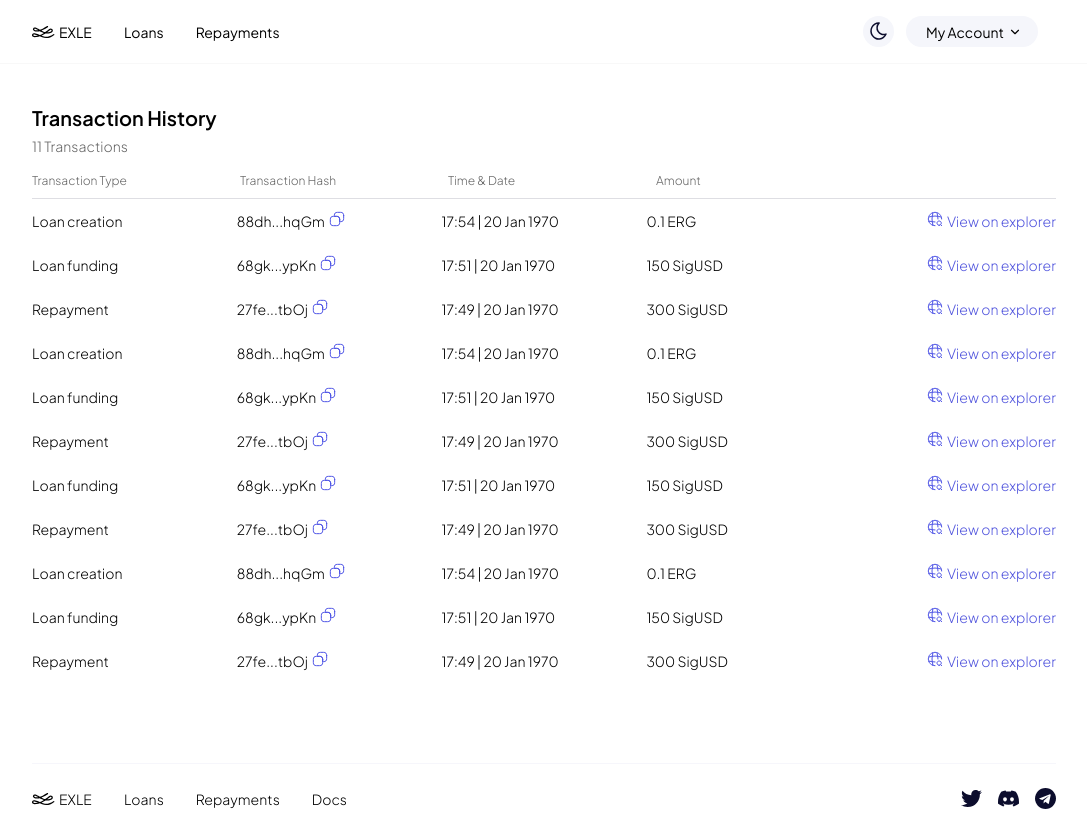
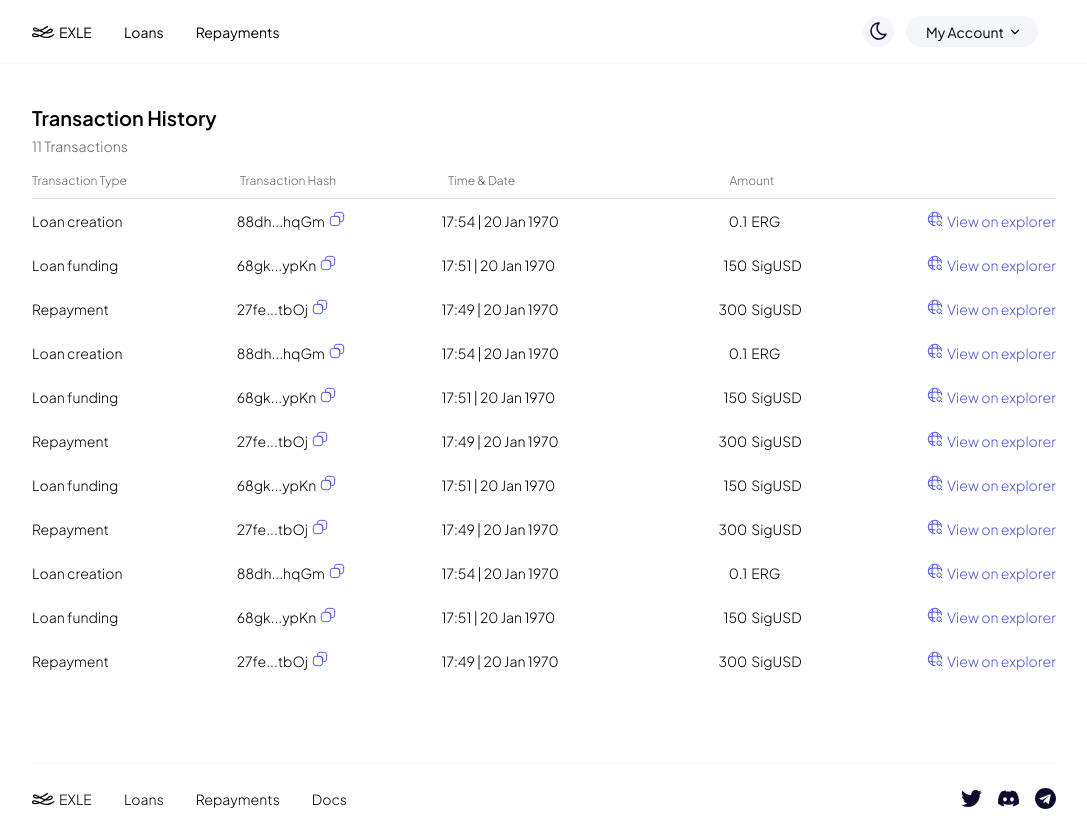
Before and after one commit to SavonarolaLabs/exle-svelte, a SvelteKit app: page /transactions in a window 1280 px wide. Shown: the whole page, without its empty margins (96-1183 px from the left). Built offline with nearby package versions, Linux system fonts and the light colour scheme.

Commit message:
amount column

```diff
--- a/src/components/txhistory/TransactionTable.svelte
+++ b/src/components/txhistory/TransactionTable.svelte
@@ -34,7 +34,7 @@
 	<div>Transaction Type</div>
 	<div>Transaction Hash</div>
 	<div>Time & Date</div>
-	<div>Amount</div>
+	<div class="text-center">Amount</div>
 </div>
 {#each transactions as tx}
 	<div class="hidden grid-cols-5 py-3 text-sm lg:grid">
@@ -44,7 +44,9 @@
 			<Copy></Copy>
 		</button>
 		<div>{formatTimestamp(tx.timestamp)}</div>
-		<div>{tx.amount} {tx.token}</div>
+		<div class="flex justify-end gap-1">
+			{tx.amount} <span style="width:100px">{tx.token}</span>
+		</div>
 		<a href="https://explorer.ergoplatform.com/en/transactions/{tx.id}">
 			<div class="flex justify-end gap-1 text-light-accent dark:text-dark-accent">
 				<GlobalSearch></GlobalSearch> View on explorer
```
